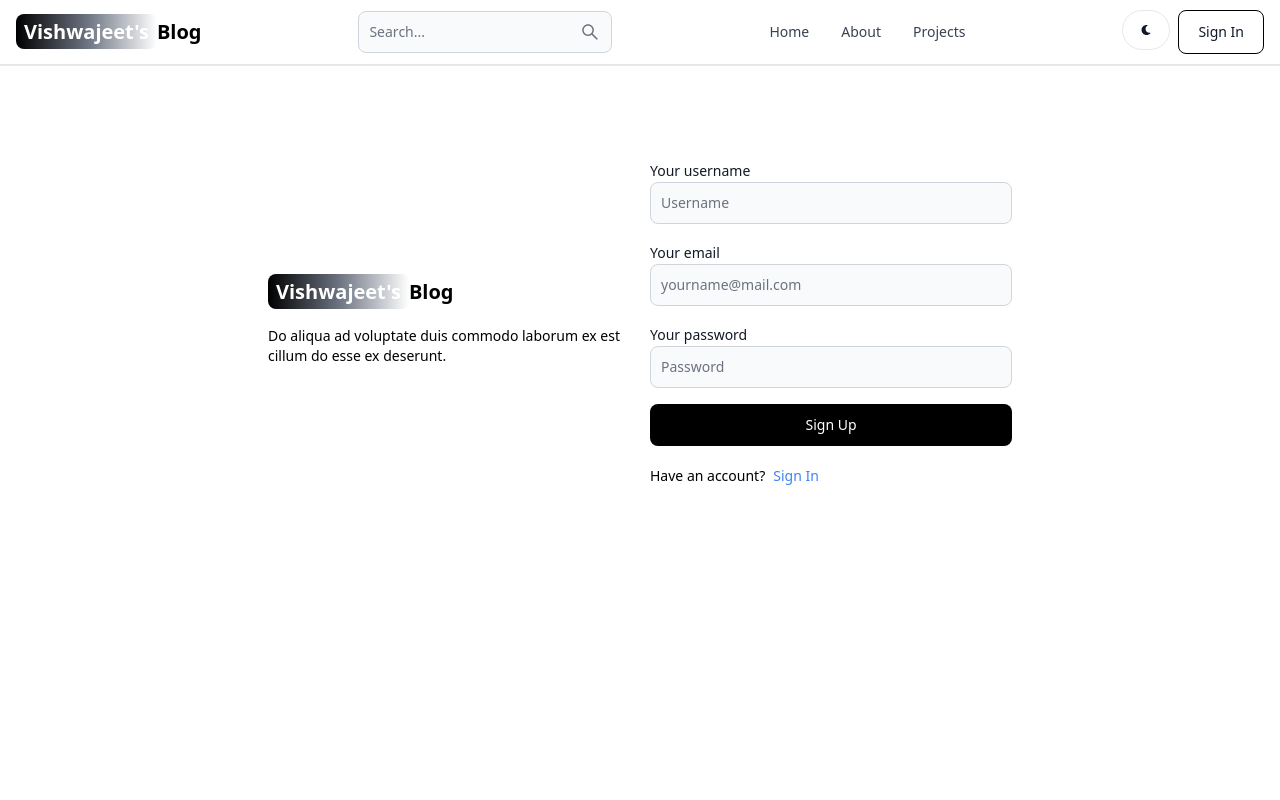
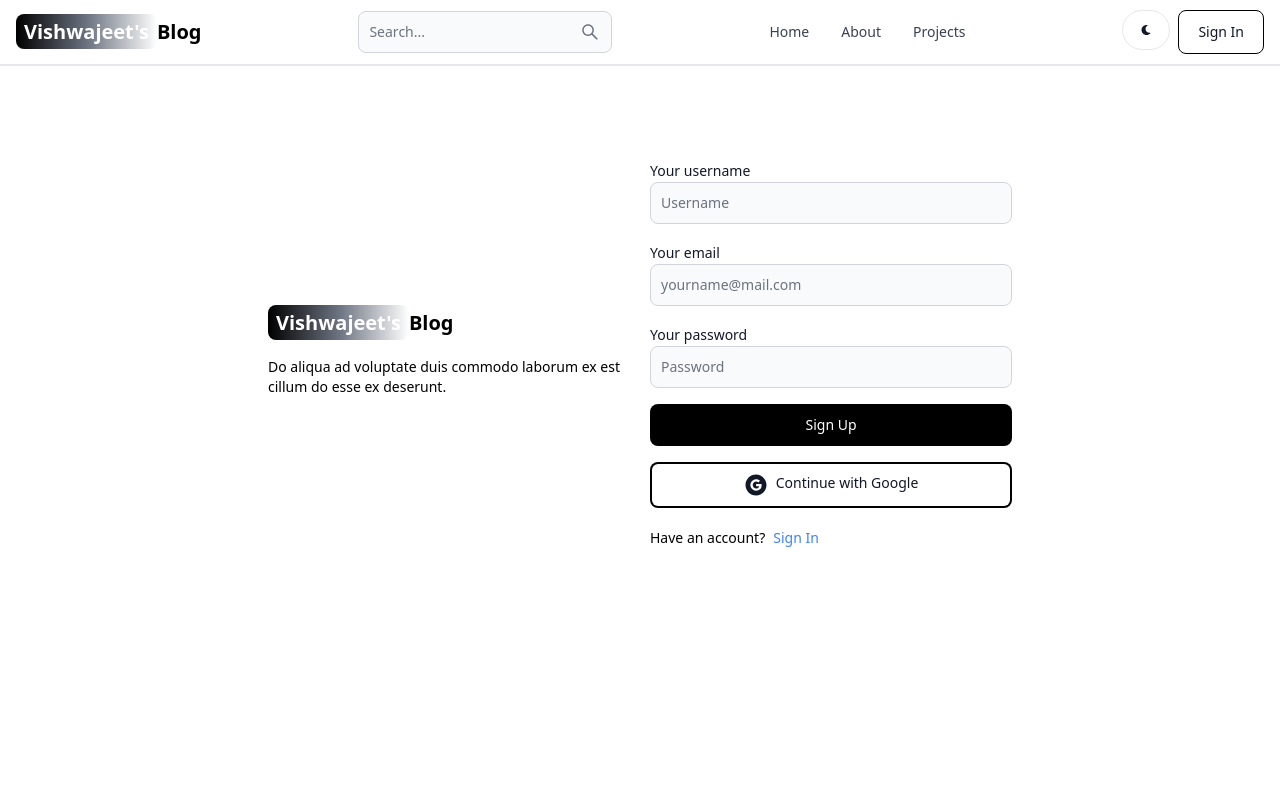
Before and after one commit to Vishwajeet-11/MERN_Blog_Application, a React (Vite) app in the folder client/: page /sign-up in a window 1280 px wide. Shown: the top 800 px of the page. Built offline with nearby package versions, Linux system fonts and the light colour scheme.

Commit message:
added OAuth functionality, storing data in mongodb database still needs to be fixed for OAuth

```diff
--- a/client/package.json
+++ b/client/package.json
@@ -11,6 +11,7 @@
   },
   "dependencies": {
     "@reduxjs/toolkit": "^2.2.6",
+    "firebase": "^10.12.4",
     "flowbite-react": "^0.10.1",
     "react": "^18.3.1",
     "react-dom": "^18.3.1",
--- /dev/null
+++ b/client/src/components/OAuth.jsx
@@ -0,0 +1,51 @@
+import { getAuth, GoogleAuthProvider, signInWithPopup } from "firebase/auth";
+import { Button } from "flowbite-react";
+import React from "react";
+import { AiFillGoogleCircle } from "react-icons/ai";
+import { useDispatch } from "react-redux";
+import { useNavigate } from "react-router-dom";
+import { app } from "../firebase";
+import { signInSuccess } from "../redux/user/userSlice";
+
+
+
+export default function OAuth() {
+  const dispatch = useDispatch();
+  const navigate = useNavigate();
+  const auth = getAuth(app);
+  const handleGoogleClick = async () => {
+    const provider = new GoogleAuthProvider();
+    provider.setCustomParameters({ prompt: "select_account" });
+    try {
+      const resultsFromGoogle = await signInWithPopup(auth, provider);
+      const res = await fetch("/api/auth/google", {
+        method: "POST",
+        headers: { "Content-Type": "application/json" },
+        body: JSON.stringify({
+          name: resultsFromGoogle.user.displayName,
+          email: resultsFromGoogle.user.email,
+          googlePhotoUrl: resultsFromGoogle.user.photoURL,
+        }),
+      });
+      const data = await res.json();
+      if(res.ok){
+        dispatch(signInSuccess(data));
+        navigate('/');
+      }
+    } catch (error) {
+      console.log(error);
+    }
+  };
+
+  return (
+    <Button
+      type="button"
+      style={{ background: "black", color: "white" }}
+      outline
+      onClick={handleGoogleClick}
+    >
+      <AiFillGoogleCircle className="w-6 h-6 mr-2" />
+      Continue with Google
+    </Button>
+  );
+}
--- /dev/null
+++ b/client/src/firebase.js
@@ -0,0 +1,20 @@
+// Import the functions you need from the SDKs you need
+import { initializeApp } from "firebase/app";
+// TODO: Add SDKs for Firebase products that you want to use
+// https://firebase.google.com/docs/web/setup#available-libraries
+
+// Your web app's Firebase configuration
+
+// console.log(import.meta.env.VITE_FIREBASE_API_KEY);
+
+const firebaseConfig = {
+  apiKey: import.meta.env.VITE_FIREBASE_API_KEY,
+  authDomain: "mern-blog-449db.firebaseapp.com",
+  projectId: "mern-blog-449db",
+  storageBucket: "mern-blog-449db.appspot.com",
+  messagingSenderId: "1093341792806",
+  appId: "1:1093341792806:web:738a4a655cc73debe474e7"
+};
+
+// Initialize Firebase
+export const app = initializeApp(firebaseConfig);
--- a/client/src/pages/SignIn.jsx
+++ b/client/src/pages/SignIn.jsx
@@ -3,6 +3,7 @@
 import React, { useState } from "react";
 import { useDispatch, useSelector } from "react-redux";
 import { Link, useNavigate } from "react-router-dom";
+import OAuth from "../components/OAuth";
 import {
   signInFailure,
   signInStart,
@@ -94,6 +95,7 @@
               >
                 {loading ? "Signing In..." : "Sign In"}
               </Button>
+              <OAuth/>
             </form>
             <div className="flex gap-2 text-sm mt-5">
               <span>Don't have an account?</span>
--- a/client/src/pages/SignUp.jsx
+++ b/client/src/pages/SignUp.jsx
@@ -2,6 +2,7 @@
 import { Alert, Button, Label, TextInput } from "flowbite-react";
 import React, { useState } from "react";
 import { Link, useNavigate } from "react-router-dom";
+import OAuth from "../components/OAuth";
 
 function SignUp() {
   const [formData, setFormData] = useState({});
@@ -104,6 +105,7 @@
               >
                 {loading ? "Signing Up..." : "Sign Up"}
               </Button>
+              <OAuth/>
             </form>
             <div className="flex gap-2 text-sm mt-5">
               <span>Have an account?</span>
--- a/client/vite.config.js
+++ b/client/vite.config.js
@@ -6,7 +6,7 @@
   server: {
     proxy: {
       "/api": {
-        target: "http://localhost:3500",
+        target: "http://127.0.0.1:3500",
         secure: false,
       },
     },
```
Also changed, not shown: 2 other files (tests, documents, lock files or other folders).
